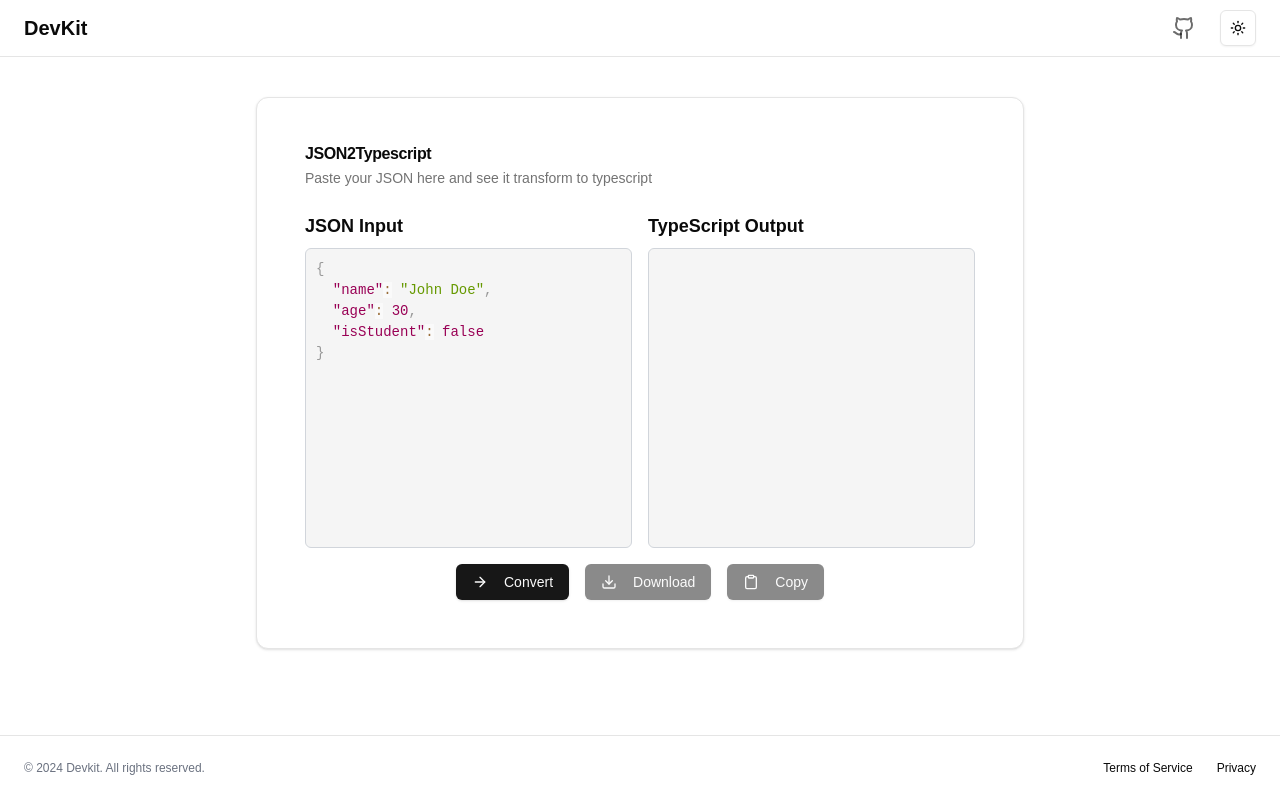
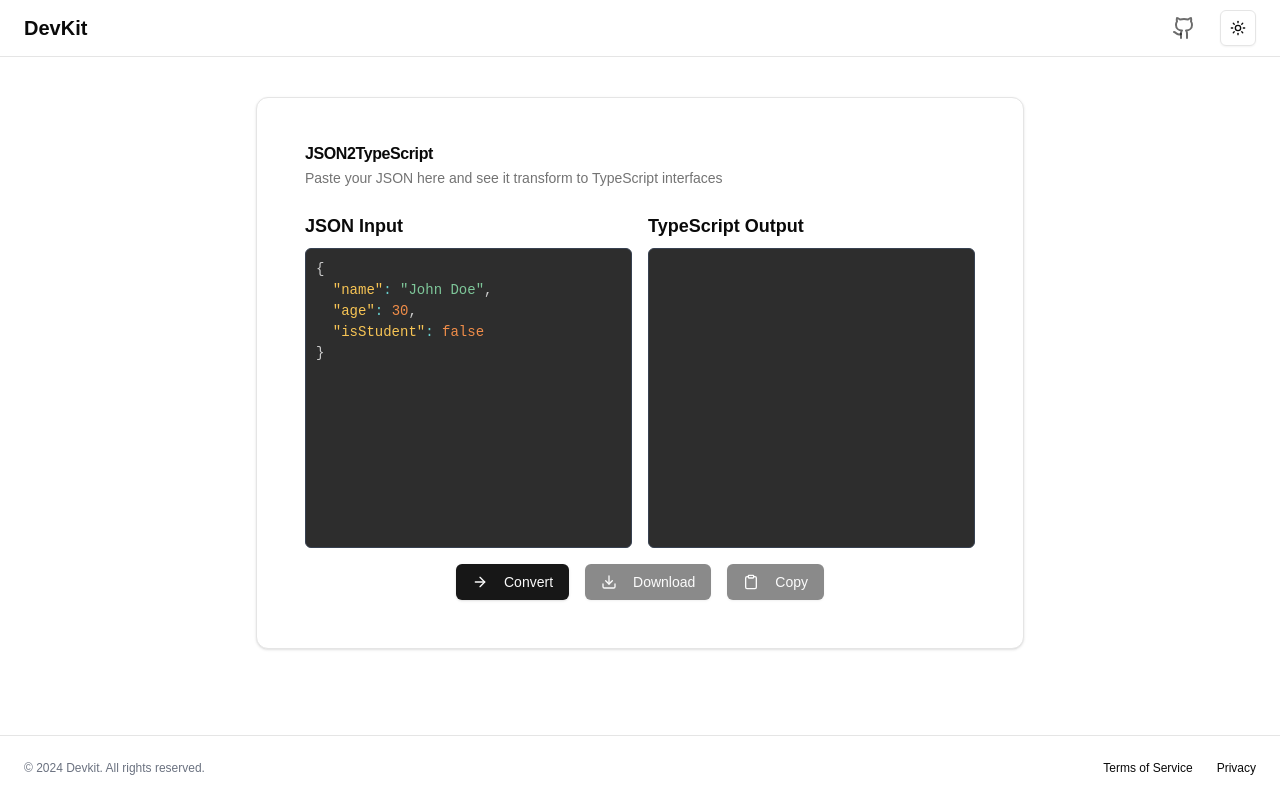
Before and after one commit to mnsdojo/devkit, a Next.js app: page /json2typescript in a window 1280 px wide. Built offline with nearby package versions, Linux system fonts and the light colour scheme.

Commit message:
fixed the formatting in the json2typescript componenet output

```diff
--- /dev/null
+++ b/src/app/json2typescript/converter.ts
@@ -0,0 +1,81 @@
+export type JsonValue =
+  | string
+  | number
+  | boolean
+  | null
+  | JsonObject
+  | JsonArray;
+export type JsonObject = { [key: string]: JsonValue };
+export type JsonArray = JsonValue[];
+
+export function convertJsonToTypescript(
+  json: JsonObject,
+  rootName = "Root"
+): string {
+  const generatedInterfaces = new Set<string>();
+  const lines: string[] = [];
+
+  // Helper function to capitalize first letter
+  const capitalize = (name: string): string =>
+    name.charAt(0).toUpperCase() + name.slice(1);
+
+  // Recursive type determination
+  const getType = (value: JsonValue, nestedName: string): string => {
+    if (value === null) return "null | undefined";
+    if (typeof value === "string") return "string";
+    if (typeof value === "number") return "number";
+    if (typeof value === "boolean") return "boolean";
+
+    if (Array.isArray(value)) {
+      if (value.length === 0) return "any[]";
+
+      // Find most specific array type
+      const nonNullElement = value.find((item) => item !== null);
+      const arrayType =
+        nonNullElement !== undefined
+          ? getType(nonNullElement, `${nestedName}Item`)
+          : "any";
+
+      return `${arrayType}[]`;
+    }
+
+    if (typeof value === "object" && value !== null) {
+      // Recursively generate interfaces for nested objects
+      parseObject(value as JsonObject, nestedName);
+      return nestedName;
+    }
+
+    return "any";
+  };
+
+  // Object parsing function
+  const parseObject = (obj: JsonObject, name: string) => {
+    if (generatedInterfaces.has(name)) return;
+    generatedInterfaces.add(name);
+
+    lines.push(`interface ${name} {`);
+
+    // Sort keys to ensure consistent output
+    const sortedEntries = Object.entries(obj).sort((a, b) =>
+      a[0].localeCompare(b[0])
+    );
+
+    for (const [key, value] of sortedEntries) {
+      const isOptional = value === null || value === undefined;
+      const tsType = getType(value, capitalize(key));
+
+      // Add comments for keys to improve readability
+      lines.push(`  /** ${key} property */`);
+      lines.push(`  ${key}${isOptional ? "?" : ""}: ${tsType};`);
+      lines.push(""); // Add an empty line between properties for better readability
+    }
+
+    lines.push("}");
+    lines.push(""); // Add an extra newline between interfaces
+  };
+
+  // Start parsing the root object
+  parseObject(json, rootName);
+
+  return lines.join("\n").trim(); // Trim to remove extra whitespace at the end
+}
--- a/src/app/json2typescript/json2typescript.client.tsx
+++ b/src/app/json2typescript/json2typescript.client.tsx
@@ -1,14 +1,13 @@
 "use client";
-import React from "react";
+
+import React, { useState, useCallback } from "react";
 import Editor from "react-simple-code-editor";
 import { highlight, languages } from "prismjs";
 import "prismjs/components/prism-json";
 import "prismjs/components/prism-typescript";
-import "prismjs/themes/prism.css";
+import "prismjs/themes/prism-tomorrow.css";
 
 import { Button } from "@/components/ui/button";
-import { useState } from "react";
-import { Download, Clipboard, ArrowRight } from "lucide-react";
 import {
   Card,
   CardContent,
@@ -16,35 +15,95 @@
   CardHeader,
   CardTitle,
 } from "@/components/ui/card";
+
+import { Download, Clipboard, ArrowRight } from "lucide-react";
+import { convertJsonToTypescript } from "./converter";
+
 function Json2Typescript() {
-  const [jsonInput, setJsonInput] = useState(
+  const [jsonInput, setJsonInput] = useState<string>(
     '{\n  "name": "John Doe",\n  "age": 30,\n  "isStudent": false\n}'
   );
-  const [typescriptOutput, setTypescriptOutput] = useState("");
+  const [typescriptOutput, setTypescriptOutput] = useState<string>("");
+  const [error, setError] = useState<string | null>(null);
 
-  const downloadTypescript = () => {
+  const downloadTypescript = useCallback(() => {
+    if (!typescriptOutput) return;
+
+    try {
       const blob = new Blob([typescriptOutput], { type: "text/plain" });
       const url = URL.createObjectURL(blob);
       const a = document.createElement("a");
+
       a.href = url;
       a.download = "types.ts";
       document.body.appendChild(a);
       a.click();
+
       document.body.removeChild(a);
       URL.revokeObjectURL(url);
+    } catch (err) {
+      console.error("Download failed", err);
+      setError("Failed to download file");
+    }
+  }, [typescriptOutput]);
+
+  const copyToClipboard = useCallback(async () => {
+    try {
+      await navigator.clipboard.writeText(typescriptOutput);
+    } catch (err) {
+      console.error("Copy failed", err);
+      setError("Failed to copy to clipboard");
+    }
+  }, [typescriptOutput]);
+
+  const handleConvert = useCallback(() => {
+    try {
+      setError(null);
+
+      const parsedJson = JSON.parse(jsonInput);
+
+      const converted = convertJsonToTypescript(parsedJson);
+
+      setTypescriptOutput(converted);
+    } catch (err) {
+      const errorMessage =
+        err instanceof Error ? err.message : "An unknown error occurred";
+
+      console.error(err);
+      setError(`Conversion failed: ${errorMessage}`);
+      setTypescriptOutput("");
+    }
+  }, [jsonInput]);
+
+  // Custom highlighting function for TypeScript
+  const highlightTypeScript = (code: string) => {
+    return highlight(code, languages.typescript, "typescript")
+      .replace(
+        /\b(interface|string|number|boolean)\b/g,
+        '<span class="token keyword">$1</span>'
+      )
+      .replace(
+        /(\w+)(?=\s*[?]?\s*:)/g,
+        '<span class="token property">$1</span>'
+      );
   };
-  const copyToClipboard = () => {
-    navigator.clipboard.writeText(typescriptOutput);
-  };
+
   return (
     <Card className="max-w-3xl mx-auto w-full p-6">
       <CardHeader>
-        <CardTitle>JSON2Typescript</CardTitle>
+        <CardTitle>JSON2TypeScript</CardTitle>
         <CardDescription>
-          Paste your JSON here and see it transform to typescript
+          Paste your JSON here and see it transform to TypeScript interfaces
         </CardDescription>
       </CardHeader>
+
       <CardContent>
+        {error && (
+          <div className="bg-red-100 border border-red-400 text-red-700 px-4 py-3 rounded relative mb-4">
+            {error}
+          </div>
+        )}
+
         <div className="grid grid-cols-1 md:grid-cols-2 gap-4 mb-4">
           <div>
             <h2 className="text-lg font-semibold mb-2">JSON Input</h2>
@@ -56,11 +115,12 @@
               style={{
                 fontFamily: '"Fira code", "Fira Mono", monospace',
                 fontSize: 14,
-                backgroundColor: "#f5f5f5",
+                backgroundColor: "#2d2d2d",
+                color: "#ccc",
                 borderRadius: "0.375rem",
                 minHeight: "300px",
               }}
-              className="border border-gray-300"
+              className="border border-gray-700"
             />
           </div>
 
@@ -69,25 +129,24 @@
             <Editor
               value={typescriptOutput}
               onValueChange={setTypescriptOutput}
-              highlight={(code) =>
-                highlight(code, languages.typescript, "typescript")
-              }
+              highlight={highlightTypeScript}
               padding={10}
               style={{
                 fontFamily: '"Fira code", "Fira Mono", monospace',
                 fontSize: 14,
-                backgroundColor: "#f5f5f5",
+                backgroundColor: "#2d2d2d",
+                color: "#ccc",
                 borderRadius: "0.375rem",
                 minHeight: "300px",
               }}
-              className="border border-gray-300"
+              className="border border-gray-700"
               readOnly
             />
           </div>
         </div>
 
         <div className="flex justify-center space-x-4">
-          <Button>
+          <Button onClick={handleConvert}>
             <ArrowRight className="mr-2 h-4 w-4" /> Convert
           </Button>
           <Button onClick={downloadTypescript} disabled={!typescriptOutput}>
```
Lines whose indentation alone changed are shown as unchanged.
